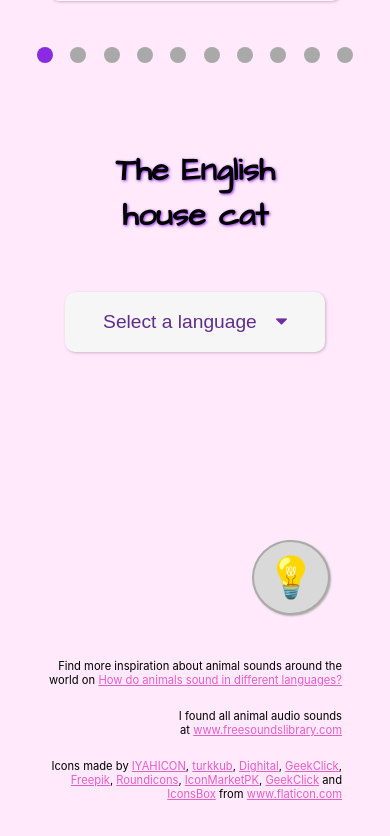
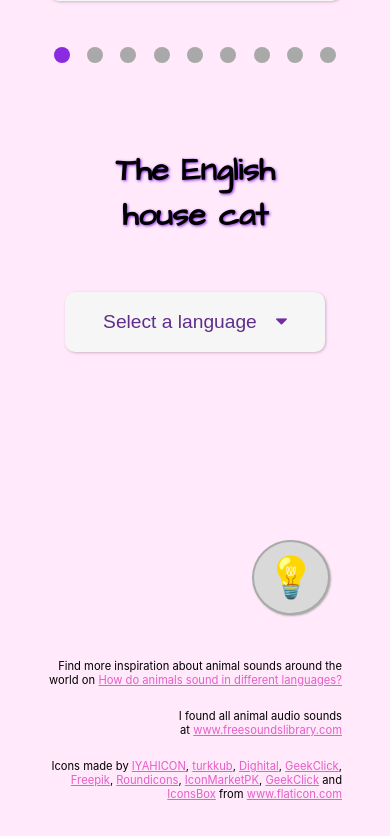
Before and after one commit to MarcellavonderWeppen/animal-translator, a React (Create React App) app: page / in a window 390 px wide. Both pictures are taken after a click on the button "Yes, let's go!". Shown: the part 1023-1859 px from the top of the page. Built offline with nearby package versions, Linux system fonts and the light colour scheme.

Commit message:
Removing cockerel for now for responsiveness; enabling swiping for mobile again

```diff
--- a/src/components/carousel.js
+++ b/src/components/carousel.js
@@ -1,5 +1,5 @@
 import React, { useContext, useState } from "react";
-//import { useSwipeable } from "react-swipeable";
+import { useSwipeable } from "react-swipeable";
 //import { disableBodyScroll } from "body-scroll-lock";
 import speechBubble from "../images/speech-bubble.png";
 import LanguageContext from "../contexts/LanguageContext";
@@ -75,10 +75,10 @@ function Carousel({ animals, index, setIndex }) {
     slideWidth = 75;
   }
 
-  /*   const handlers = useSwipeable({
+  const handlers = useSwipeable({
     onSwipedLeft: () => setIndex(index + 1),
     onSwipedRight: () => setIndex(index - 1),
-  }); */
+  });
 
   /*  if (window.innerWidth < 600) {
     disableBodyScroll(document);
@@ -86,7 +86,7 @@ function Carousel({ animals, index, setIndex }) {
   //if you use disableBodyScroll, place {...handlers} in .carousel div tag!
 
   return (
-    <div className="carousel">
+    <div {...handlers} className="carousel">
       <button
         className="carousel__button previous-button"
         onClick={handlePrevious}
--- a/src/data/data-animals.js
+++ b/src/data/data-animals.js
@@ -5,7 +5,7 @@ import horse from "../images/cartoon-horse.png";
 import mouse from "../images/cartoon-mouse.png";
 import duck from "../images/cartoon-duck-1.png";
 import frog from "../images/cartoon-frog-1.png";
-import cockerel from "../images/cartoon-cockerel.png";
+//import cockerel from "../images/cartoon-cockerel.png";
 import bee from "../images/cartoon-bee.png";
 import bird from "../images/cartoon-bird.png";
 
@@ -200,23 +200,9 @@ const animals = [
       "Chinese",
     ],
   },
+
   {
     id: 7,
-    type: "cockerel",
-    img: cockerel,
-    nickname: "Mr Cockerel",
-    sounds: {
-      English: "Cock-A-Doodle-Doo",
-      French: "Cocorico",
-      Spanish: "Kikiriki",
-      Japanese: "Kok-E-Kok-Ko",
-      Korean: "Ko-Ko-Oh",
-    },
-    audioSound: "/sounds/cockerel-crowing-sound.mp3",
-    availableLanguages: ["English", "French", "Spanish", "Japanese", "Korean"],
-  },
-  {
-    id: 8,
     type: "bee",
     img: bee,
     nickname: "Little Bee",
@@ -231,7 +217,7 @@ const animals = [
     availableLanguages: ["English", "German", "Turkish", "Japanese", "Korean"],
   },
   {
-    id: 9,
+    id: 8,
     type: "bird",
     img: bird,
     nickname: "Birdie",
@@ -261,6 +247,24 @@ const animals = [
   },
 ];
 
+// Fix font-size for cockerel first
+
+/* {
+  id: 7,
+  type: "cockerel",
+  img: cockerel,
+  nickname: "Mr Cockerel",
+  sounds: {
+    English: "Cock-A-Doodle-Doo",
+    French: "Cocorico",
+    Spanish: "Kikiriki",
+    Japanese: "Kok-E-Kok-Ko",
+    Korean: "Ko-Ko-Oh",
+  },
+  audioSound: "/sounds/cockerel-crowing-sound.mp3",
+  availableLanguages: ["English", "French", "Spanish", "Japanese", "Korean"],
+}, */
+
 const getAnimals = function () {
   return animals;
 };
```
